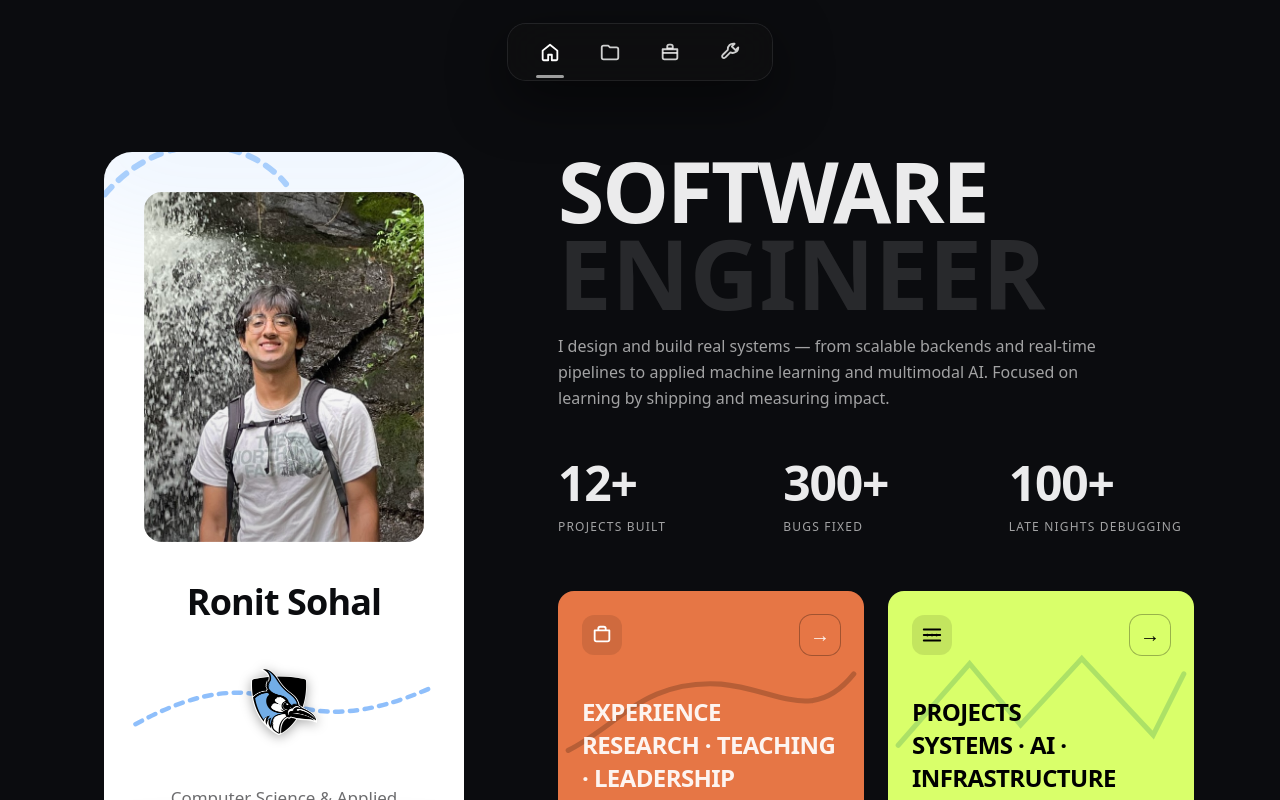
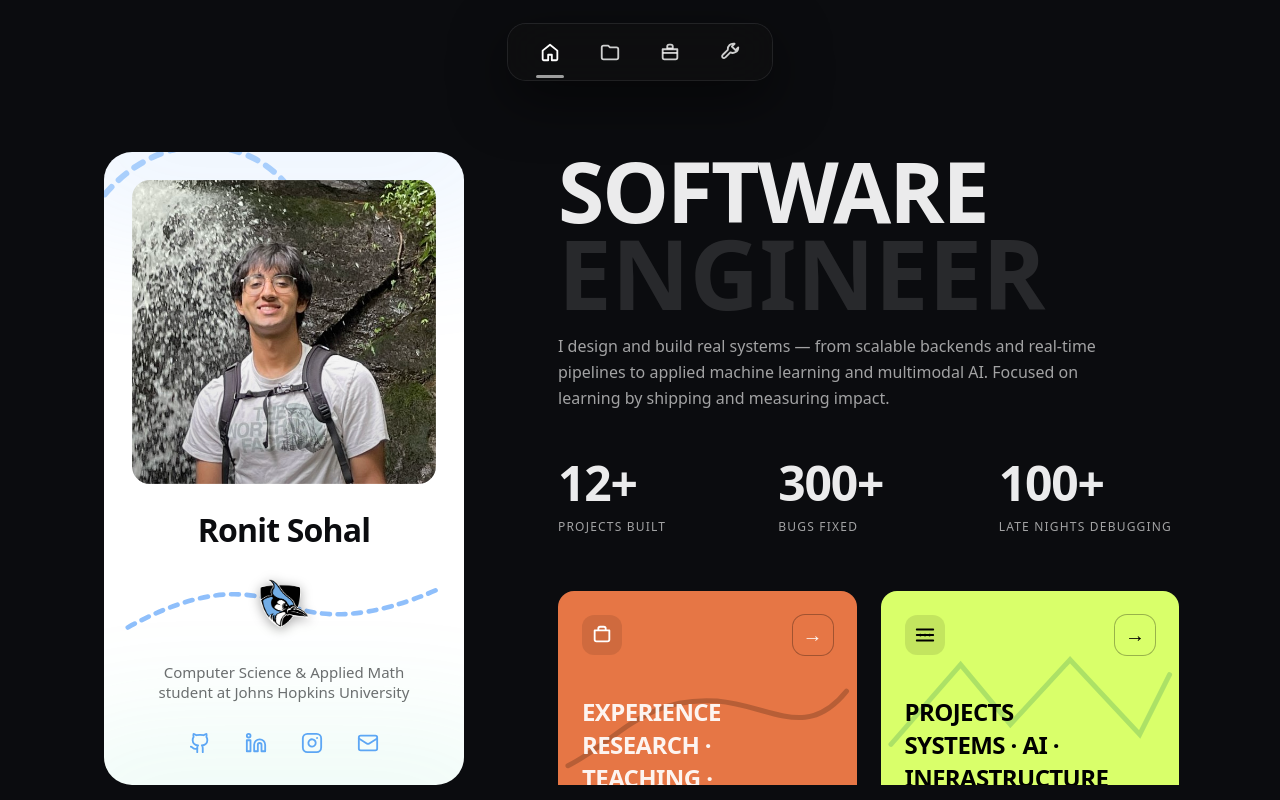
Before and after one commit to ronitsohal05/portfolio, a React (Vite) app: page / in a window 1280 px wide. Built offline with nearby package versions, Linux system fonts and the light colour scheme.

Commit message:
fixed profile card bug

```diff
--- a/src/App.jsx
+++ b/src/App.jsx
@@ -4,7 +4,46 @@ import TopNav from "./components/TopNav.jsx";
 import ProfileStickyCard from "./components/ProfileStickyCard.jsx";
 import RightSections from "./components/sections/RightSections.jsx";
 
+function useFitScale({ topOffset = 160, minScale = 0.78 } = {}) {
+  const wrapRef = React.useRef(null);
+  const [scale, setScale] = React.useState(1);
+
+  React.useLayoutEffect(() => {
+    const el = wrapRef.current;
+    if (!el) return;
+
+    const compute = () => {
+      // measure the *content* height at scale 1
+      const rect = el.getBoundingClientRect();
+      const currentScale = scale || 1;
+
+      // undo current scaling to estimate natural height
+      const naturalHeight = rect.height / currentScale;
+
+      const available = window.innerHeight - topOffset;
+      const next = Math.min(1, available / naturalHeight);
+
+      setScale(Math.max(minScale, next));
+    };
+
+    compute();
+
+    const ro = new ResizeObserver(compute);
+    ro.observe(el);
+
+    window.addEventListener("resize", compute);
+    return () => {
+      ro.disconnect();
+      window.removeEventListener("resize", compute);
+    };
+    // eslint-disable-next-line react-hooks/exhaustive-deps
+  }, []);
+
+  return { wrapRef, scale };
+}
+
 export default function App() {
+  const { wrapRef, scale } = useFitScale({ topOffset: 160, minScale: 0.78 });
 
   return (
     <div className="fixed inset-0 bg-[var(--bg)] text-[var(--text)]">
@@ -14,15 +53,18 @@ export default function App() {
         <div className="mx-auto h-full max-w-[1180px] px-6 pt-28">
           <div className="grid h-full grid-cols-1 lg:grid-cols-[420px_1fr] gap-x-16 py-10">
             {/* LEFT RAIL */}
-            <aside className="hidden lg:flex justify-center">
+            <aside className="hidden lg:flex justify-center items-start">
               <motion.div
-                className="w-[360px]"
+                className="w-[360px] origin-top"
+                style={{ scale }}
                 initial={{ opacity: 0, y: 14 }}
                 animate={{ opacity: 1, y: 0 }}
                 transition={{ duration: 0.5, ease: "easeOut" }}
-                whileHover={{ y: -2 }}
               >
-                <ProfileStickyCard />
+                {/* measure this wrapper */}
+                <div ref={wrapRef}>
+                  <ProfileStickyCard />
+                </div>
               </motion.div>
             </aside>
 
@@ -30,13 +72,7 @@ export default function App() {
             <main className="h-full min-h-0">
               <div
                 id="right-scroll"
-                className="
-                  h-full min-h-0 overflow-y-auto
-                  pr-3
-                  [scrollbar-gutter:stable]
-                  snap-y snap-mandatory scroll-smooth
-                  no-scrollbar
-                "
+                className="h-full min-h-0 overflow-y-auto pr-3 [scrollbar-gutter:stable] snap-y snap-mandatory scroll-smooth"
               >
                 <div className="max-w-[760px]">
                   <RightSections />
--- a/src/components/ProfileStickyCard.jsx
+++ b/src/components/ProfileStickyCard.jsx
@@ -38,12 +38,9 @@ export default function ProfileStickyCard({
 }) {
   return (
     <div
-      style={{
-        "--accent": "#60A5FA",
-        "--accent2": "#34D399",
-      }}
+      style={{ "--accent": "#60A5FA", "--accent2": "#34D399" }}
       className={[
-        "relative overflow-hidden rounded-[var(--radius-card)]",
+        "profile-card relative overflow-hidden rounded-[var(--radius-card)]",
         "bg-[var(--card)] text-[var(--cardText)] shadow-[var(--shadow-card)]",
         "ring-1 ring-[color:var(--cardText)/0.08]",
         "transition-transform hover:-translate-y-[2px]",
@@ -70,9 +67,10 @@ export default function ProfileStickyCard({
         />
       </svg>
 
-      <div className="p-6">
-        <div className="rounded-[var(--radius-inner)] bg-[color:var(--cardText)/0.05] p-4 ring-1 ring-[color:var(--cardText)/0.08]">
-          <div className="group relative aspect-[4/5] overflow-hidden rounded-[18px] bg-[color:var(--cardText)/0.06]">
+      <div className="p-6 pc-pad">
+        <div className="rounded-[var(--radius-inner)] bg-[color:var(--cardText)/0.05] p-4 ring-1 ring-[color:var(--cardText)/0.08] pc-photoWrap">
+          <div className="group relative aspect-[4/5] overflow-hidden rounded-[18px] bg-[color:var(--cardText)/0.06] pc-photo">
+
             {imageSrc ? (
               <img
                 src={imageSrc}
@@ -91,11 +89,11 @@ export default function ProfileStickyCard({
           </div>
         </div>
 
-        <h3 className="mt-6 text-center text-4xl font-extrabold tracking-tight">
+        <h3 className="mt-6 text-center text-4xl font-extrabold tracking-tight pc-name">
           {name}
         </h3>
 
-        <div className="relative mt-5 flex items-center justify-center">
+        <div className="relative mt-5 flex items-center justify-center pc-divider">
           <svg
             className="pointer-events-none absolute left-0 top-1/2 w-full -translate-y-1/2 opacity-70"
             height="80"
@@ -115,23 +113,18 @@ export default function ProfileStickyCard({
             <img
               src="/pictures/bluejay.png"
               alt="Blue Jay"
-              className="
-                h-30 w-30
-                object-contain
-                drop-shadow-[0_2px_6px_rgba(0,0,0,0.35)]
-                transition-transform
-                hover:scale-[1.05]
-              "
+              className="h-30 w-30 object-contain drop-shadow-[0_2px_6px_rgba(0,0,0,0.35)] transition-transform hover:scale-[1.05] pc-bluejay"
             />
+
           </div>
 
         </div>
 
-        <p className="mt-6 px-5 text-center text-[17px] leading-snug text-[var(--cardMuted)]">
+        <p className="mt-6 px-5 text-center text-[17px] leading-snug text-[var(--cardMuted)] pc-subtitle">
           {subtitle}
         </p>
 
-        <div className="mt-8 flex items-center justify-center gap-3 pb-1">
+        <div className="mt-8 flex items-center justify-center gap-3 pb-1 pc-icons">
           <SocialIconButton href={links.github} label="GitHub">
             <Github size={22} />
           </SocialIconButton>
--- a/src/index.css
+++ b/src/index.css
@@ -26,6 +26,24 @@
   --shadow-card: 0 24px 60px rgba(0,0,0,0.45);
 }
 
+@media (max-height: 820px) {
+  .profile-card .pc-pad { padding: 16px !important; }
+  .profile-card .pc-photoWrap { padding: 12px !important; }
+  .profile-card .pc-photo { aspect-ratio: 1 / 1 !important; } /* was 4/5 (tall) */
+  .profile-card .pc-name { margin-top: 16px !important; font-size: 2rem !important; } /* ~text-3xl */
+  .profile-card .pc-divider { margin-top: 12px !important; }
+  .profile-card .pc-bluejay { width: 88px !important; height: 88px !important; } /* shrink */
+  .profile-card .pc-subtitle { margin-top: 14px !important; font-size: 15px !important; }
+  .profile-card .pc-icons { margin-top: 18px !important; }
+}
+
+/* Even shorter: compress more */
+@media (max-height: 720px) {
+  .profile-card .pc-photo { aspect-ratio: 4 / 3 !important; }
+  .profile-card .pc-bluejay { width: 72px !important; height: 72px !important; }
+  .profile-card .pc-name { font-size: 1.75rem !important; } /* between 2xl/3xl */
+}
+
 /* Smooth anchor scrolling */
 html {
   scroll-behavior: smooth;
```
